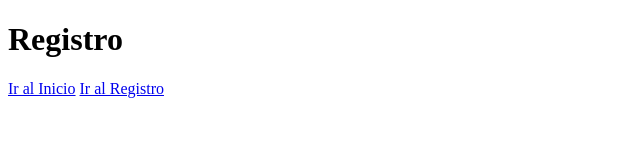
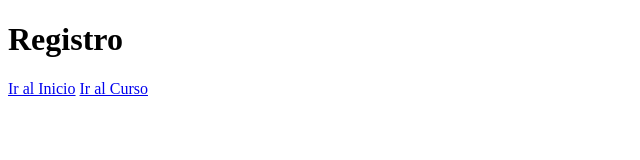
Before and after one commit to EduardoMVirgilio/nucba-5017-ejemplo, a plain HTML site: page registro.html in a window 1280 px wide. Shown: the full height of the page, 0-640 px from the left. Drawn offline with Linux system fonts and the light colour scheme.

Commit message:
Update registro.html

```diff
--- a/registro.html
+++ b/registro.html
@@ -12,7 +12,7 @@
     <form></form>
     <nav>
         <a href="index.html">Ir al Inicio</a>
-        <a href="index.html">Ir al Registro</a>
+        <a href="curso.html">Ir al Curso</a>
     </nav>
 </body>
 
```
